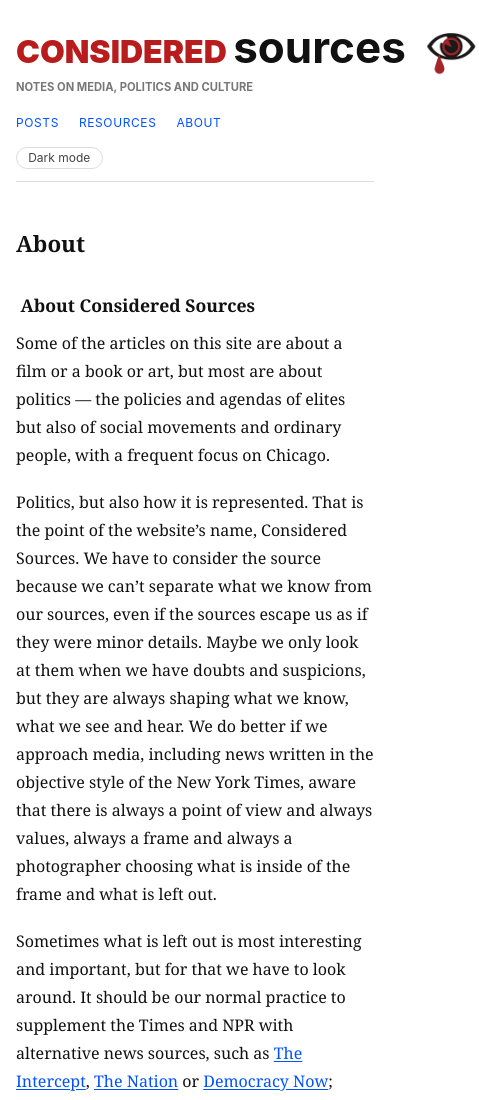
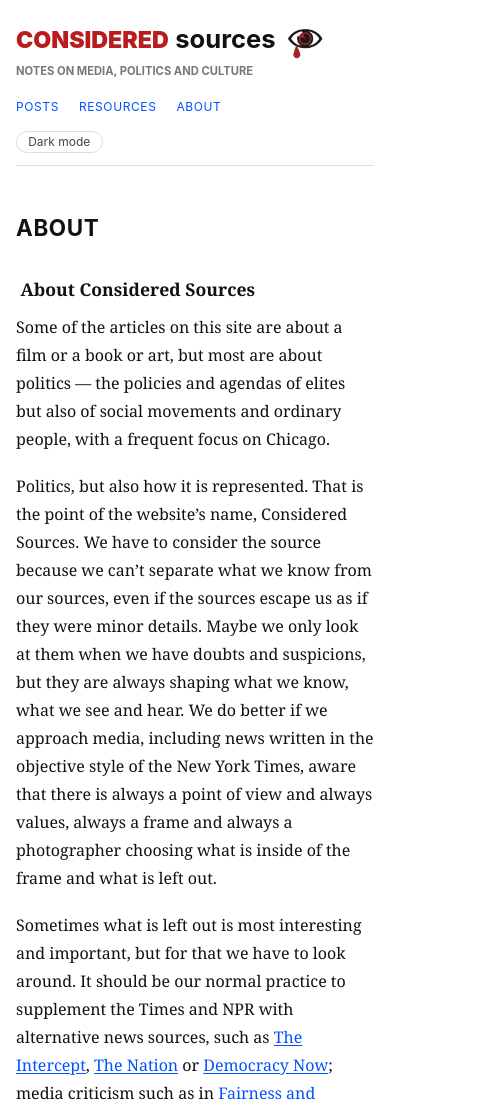
Before and after one commit to il41/consideredsources, a plain HTML site: page about/index.html in a window 390 px wide. Shown: the top 1100 px of the page, 479 px wide, since content can reach past the window. Drawn offline with Linux system fonts and the light colour scheme.

Commit message:
Rebuild 2026-09-13 18:09

```diff
--- a/style.css
+++ b/style.css
@@ -537,9 +537,14 @@
     text-decoration: underline;
 }
 
-/* Page type */
+/* Page type — page titles (Resources, About, …) are uppercase sans-serif;
+   post and category titles keep the serif look. */
 .post.page .post-title {
+    font-family: var(--font-ui);
     font-size: 1.4rem;
+    font-weight: 700;
+    text-transform: uppercase;
+    letter-spacing: 0.03em;
 }
 
 /* Category cloud */
@@ -711,6 +716,31 @@
         padding: 1.2rem 1rem;
     }
 
+    /* Header title + logo: shrink and let the brand wrap so the logo
+       never spills past the content width on small screens. */
+    .site-title {
+        font-size: 1.6rem;
+        gap: 0.6rem;
+        white-space: normal;
+    }
+
+    .site-brand {
+        flex-wrap: wrap;
+    }
+
+    .site-brand-red {
+        font-size: 1.45rem;
+    }
+
+    .site-brand-fg {
+        font-size: 1.6rem;
+    }
+
+    .site-logo {
+        width: 40px;
+        height: 40px;
+    }
+
     .post-title {
         font-size: 1.3rem;
     }
```
